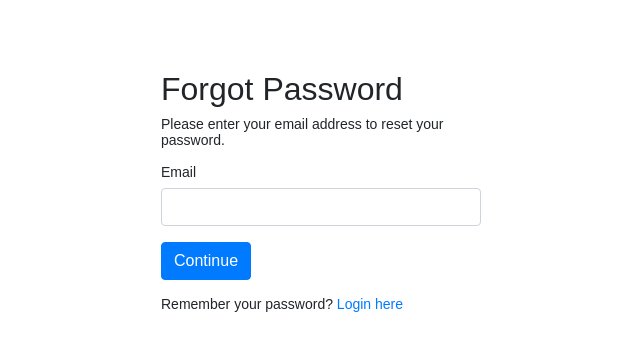
After one commit to hemlata0207/Plant_Nursery, a PHP site: page /forgot_password.php in a window 1280 px wide. The commit adds this page. Shown: the top 351 px of the page, without its empty margins (319-959 px from the left). Run offline with PHP 8.4, Linux system fonts and the light colour scheme.

Commit message:
forgot password page

```diff
--- /dev/null
+++ b/forgot_password.php
@@ -0,0 +1,213 @@
+<?php
+// Initialize the session
+session_start();
+
+// Check if the user is already logged in, if yes then redirect
+if(isset($_SESSION["loggedin"]) && $_SESSION["loggedin"] === true){
+    header("location: dashboard.php");
+    exit;
+}
+
+// Include config file
+require_once "config/database.php";
+
+// Establish database connection - use this approach if your config/database.php doesn't define $link
+// If your config file already creates a connection variable with a different name, adjust accordingly
+if(!isset($link)) {
+    // Direct connection if constants aren't defined in config file
+    $link = mysqli_connect("localhost", "root", "", "plant_db");
+
+    // Check connection
+    if(!$link){
+        die("Connection failed: " . mysqli_connect_error());
+    }
+}
+
+// Define variables and initialize with empty values
+$email = $new_password = $confirm_password = "";
+$email_err = $new_password_err = $confirm_password_err = $reset_err = "";
+$email_verified = false;
+$reset_success = "";
+
+// Processing email verification when form is submitted
+if($_SERVER["REQUEST_METHOD"] == "POST" && isset($_POST["verify_email"])){
+
+    // Check if email is empty
+    if(empty(trim($_POST["email"]))){
+        $email_err = "Please enter your email address.";
+    } else{
+        $email = trim($_POST["email"]);
+        // Basic email validation
+        if(!filter_var($email, FILTER_VALIDATE_EMAIL)){
+            $email_err = "Please enter a valid email address.";
+        }
+    }
+
+    // Validate email existence
+    if(empty($email_err)){
+        // Check if email exists in the users table
+        $sql = "SELECT user_id, full_name, email_address FROM users WHERE email_address = ?";
+
+        if($stmt = mysqli_prepare($link, $sql)){
+            // Bind variables to the prepared statement as parameters
+            mysqli_stmt_bind_param($stmt, "s", $param_email);
+
+            // Set parameters
+            $param_email = $email;
+
+            // Attempt to execute the prepared statement
+            if(mysqli_stmt_execute($stmt)){
+                // Store result
+                mysqli_stmt_store_result($stmt);
+
+                // Check if email exists
+                if(mysqli_stmt_num_rows($stmt) == 1){
+                    // Bind result variables
+                    mysqli_stmt_bind_result($stmt, $id, $full_name, $email_address);
+
+                    if(mysqli_stmt_fetch($stmt)){
+                        // Store user_id in a session variable
+                        $_SESSION["reset_user_id"] = $id;
+                        $email_verified = true;
+                    }
+                } else{
+                    // Email doesn't exist, but don't reveal this information for security reasons
+                    $email_err = "No account found with that email address.";
+                }
+            } else{
+                $reset_err = "Oops! Something went wrong. Please try again later.";
+            }
+
+            // Close statement
+            mysqli_stmt_close($stmt);
+        }
+    }
+}
+
+// Processing password reset when form is submitted
+if($_SERVER["REQUEST_METHOD"] == "POST" && isset($_POST["reset_password"])){
+
+    // Validate new password
+    if(empty(trim($_POST["new_password"]))){
+        $new_password_err = "Please enter the new password.";
+    } elseif(strlen(trim($_POST["new_password"])) < 6){
+        $new_password_err = "Password must have at least 6 characters.";
+    } else{
+        $new_password = trim($_POST["new_password"]);
+    }
+
+    // Validate confirm password
+    if(empty(trim($_POST["confirm_password"]))){
+        $confirm_password_err = "Please confirm the password.";
+    } else{
+        $confirm_password = trim($_POST["confirm_password"]);
+        if(empty($new_password_err) && ($new_password != $confirm_password)){
+            $confirm_password_err = "Password did not match.";
+        }
+    }
+
+    // Check if user_id exists in session
+    if(!isset($_SESSION["reset_user_id"])){
+        $reset_err = "Invalid password reset request.";
+    }
+
+    // Check input errors before updating the database
+    if(empty($new_password_err) && empty($confirm_password_err) && empty($reset_err)){
+        // Prepare an update statement
+        $sql = "UPDATE users SET user_password = ? WHERE user_id = ?";
+
+        if($stmt = mysqli_prepare($link, $sql)){
+            // Bind variables to the prepared statement as parameters
+            mysqli_stmt_bind_param($stmt, "si", $param_password, $param_id);
+
+            // Set parameters
+            $param_password = password_hash($new_password, PASSWORD_DEFAULT);
+            $param_id = $_SESSION["reset_user_id"];
+
+            // Attempt to execute the prepared statement
+            if(mysqli_stmt_execute($stmt)){
+                // Password updated successfully
+                $reset_success = "Your password has been reset successfully. You can now <a href='sign-in.php'>login</a> with your new password.";
+
+                // Remove the reset_user_id from session
+                unset($_SESSION["reset_user_id"]);
+
+                // Clear the form fields
+                $email = $new_password = $confirm_password = "";
+                $email_verified = false;
+            } else{
+                $reset_err = "Oops! Something went wrong. Please try again later.";
+            }
+
+            // Close statement
+            mysqli_stmt_close($stmt);
+        }
+    }
+}
+?>
+
+<!DOCTYPE html>
+<html lang="en">
+<head>
+    <meta charset="UTF-8">
+    <title>Forgot Password</title>
+    <link rel="stylesheet" href="https://stackpath.bootstrapcdn.com/bootstrap/4.5.2/css/bootstrap.min.css">
+    <style>
+        body{ font: 14px sans-serif; }
+        .wrapper{ width: 360px; padding: 20px; margin: 0 auto; margin-top: 50px; }
+    </style>
+</head>
+<body>
+    <div class="wrapper">
+        <h2>Forgot Password</h2>
+
+        <?php
+        if(!empty($reset_err)){
+            echo '<div class="alert alert-danger">' . $reset_err . '</div>';
+        }
+        if(!empty($reset_success)){
+            echo '<div class="alert alert-success">' . $reset_success . '</div>';
+        } else {
+            if(!$email_verified) {
+                // Display email verification form
+                ?>
+                <p>Please enter your email address to reset your password.</p>
+                <form action="<?php echo htmlspecialchars($_SERVER["PHP_SELF"]); ?>" method="post">
+                    <div class="form-group">
+                        <label>Email</label>
+                        <input type="email" name="email" class="form-control <?php echo (!empty($email_err)) ? 'is-invalid' : ''; ?>" value="<?php echo $email; ?>">
+                        <span class="invalid-feedback"><?php echo $email_err; ?></span>
+                    </div>
+                    <div class="form-group">
+                        <input type="submit" name="verify_email" class="btn btn-primary" value="Continue">
+                    </div>
+                    <p>Remember your password? <a href="sign-in.php">Login here</a></p>
+                </form>
+                <?php
+            } else {
+                // Display password reset form
+                ?>
+                <p>Please enter your new password.</p>
+                <form action="<?php echo htmlspecialchars($_SERVER["PHP_SELF"]); ?>" method="post">
+                    <div class="form-group">
+                        <label>New Password</label>
+                        <input type="password" name="new_password" class="form-control <?php echo (!empty($new_password_err)) ? 'is-invalid' : ''; ?>" value="<?php echo $new_password; ?>">
+                        <span class="invalid-feedback"><?php echo $new_password_err; ?></span>
+                    </div>
+                    <div class="form-group">
+                        <label>Confirm Password</label>
+                        <input type="password" name="confirm_password" class="form-control <?php echo (!empty($confirm_password_err)) ? 'is-invalid' : ''; ?>" value="<?php echo $confirm_password; ?>">
+                        <span class="invalid-feedback"><?php echo $confirm_password_err; ?></span>
+                    </div>
+                    <div class="form-group">
+                        <input type="submit" name="reset_password" class="btn btn-primary" value="Reset Password">
+                    </div>
+                    <p><a href="<?php echo htmlspecialchars($_SERVER["PHP_SELF"]); ?>">Back to email verification</a></p>
+                </form>
+                <?php
+            }
+        }
+        ?>
+    </div>
+</body>
+</html>
--- a/order_tracking.php
+++ b/order_tracking.php
@@ -152,6 +152,7 @@ function getCompletedSteps($status) {
             return 0;
     }
 }
+require("pages/header.php");
 ?>
 
 <!DOCTYPE html>
--- a/sign-in.php
+++ b/sign-in.php
@@ -84,7 +84,7 @@ $conn->close();
             <div class="form-last-redirect">
                 <p>Don't have an account? <a href="sign-up.php">Register</a></p>
                 <div class="forgot-pass">
-                    <a href="forget_password.php">Forgot Password ?</a>
+                    <a href="forgot_password.php">Forgot Password ?</a>
                 </div>
             </div>
         </div>
```
